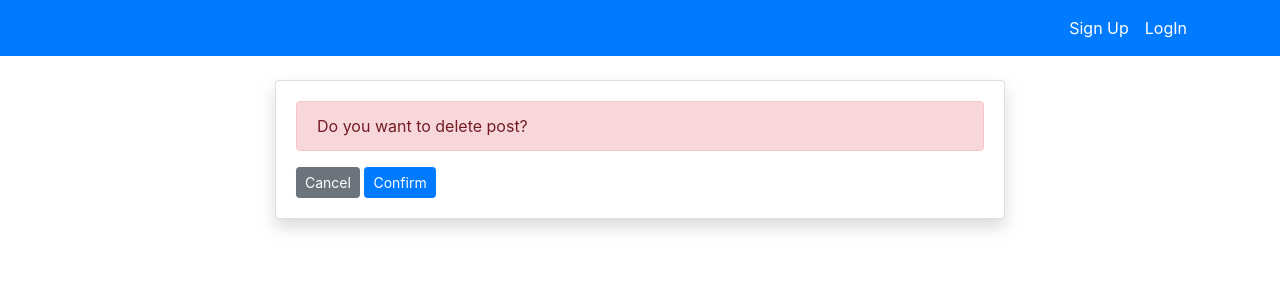
After one commit to Mohit-Mehra/GamingBlog-ZetaGaming, a Django app: page /post_delete/9/ in a window 1280 px wide. The commit adds this page. Shown: the top 300 px of the page. Run offline with Django 4.2, Linux system fonts and the light colour scheme; data comes from the database, SQL or seed files in the repository; both versions use the stored data as it was after the commit; some libraries are stand-ins or nearby versions.

Commit message:
Post-Detail,Delete,Edit

```diff
--- a/blog/urls.py
+++ b/blog/urls.py
@@ -3,5 +3,7 @@ from . import views
 
 urlpatterns = [
     path('blog/',views.index,name="index"),
-
+    path('post_details/<int:pk>/',views.post_details,name='blog-post-detail'),
+    path('post_edit/<int:pk>/',views.post_edit,name='blog-post-edit'),
+    path('post_delete/<int:pk>/',views.post_delete,name='blog-post-delete'),
 ]
--- a/blog/views.py
+++ b/blog/views.py
@@ -1,6 +1,6 @@
 from django.shortcuts import render,redirect
 from .models import PostModel
-from .forms import PostModelForm
+from .forms import PostModelForm,PostUpdateForm
 # Create your views here.
 
 
@@ -23,3 +23,35 @@ def index(request):
         'form':form
     }
     return render(request,'blog/index.html',context)
+
+def post_details(request,pk):
+    post = PostModel.objects.get(id=pk)
+    context = {
+        'post':post,
+    }
+    return render(request,'blog/post_details.html',context)
+
+def post_edit(request,pk):
+    post = PostModel.objects.get(id=pk)
+    if request.method == "POST":
+        form = PostUpdateForm(request.POST,instance=post)
+        if form.is_valid():
+            form.save()
+            return redirect('blog-post-detail', pk=post.id)
+    else:
+        form = PostUpdateForm(instance=post)
+    context = {
+        'post':post,
+        'form':form,
+    }
+    return render(request,'blog/post_edit.html',context)
+
+def  post_delete(request, pk):
+    post = PostModel.objects.get(id=pk)
+    if request.method == "POST":
+        post.delete()
+        return redirect('index')
+    context ={
+        'post':post
+    }
+    return render(request,'blog/post_delete.html',context)
--- /dev/null
+++ b/templates/blog/post_delete.html
@@ -0,0 +1,23 @@
+{% extends 'partials/base.html' %}
+{% block title %}Post Detail Page{% endblock title %}
+{% load crispy_forms_tags %}
+{% block content %}
+<div class="container">
+    <div class="row mt-5 pt-3">
+        <div class="col-md-8 offset-md-2">
+            <div class="card my-3 shadow">
+                <div class="card-body">
+                    <div class="alert alert-danger">
+                        Do you want to delete post?
+                    </div>
+                    <form Method="POST">
+                        {% csrf_token %}
+                        <a class="btn btn-secondary btn-sm" href="{% url 'blog-post-detail' post.id %}">Cancel</a>
+                        <input class="btn btn-primary btn-sm" type="submit" value="Confirm">
+                    </form>
+                </div>
+            </div>
+        </div>
+    </div>
+</div>
+{% endblock content %}
```
Also changed, not shown: blog/forms.py (+7 -1 lines), templates/blog/index.html (+4 -4 lines), templates/blog/post_details.html (added, +30 -0 lines), templates/blog/post_edit.html (added, +20 -0 lines), blog/migrations/0004_postmodel_image.py (added), blog/migrations/0005_remove_postmodel_image.py (added), db.sqlite3, media/profile/Mohit1.jpg (added).
